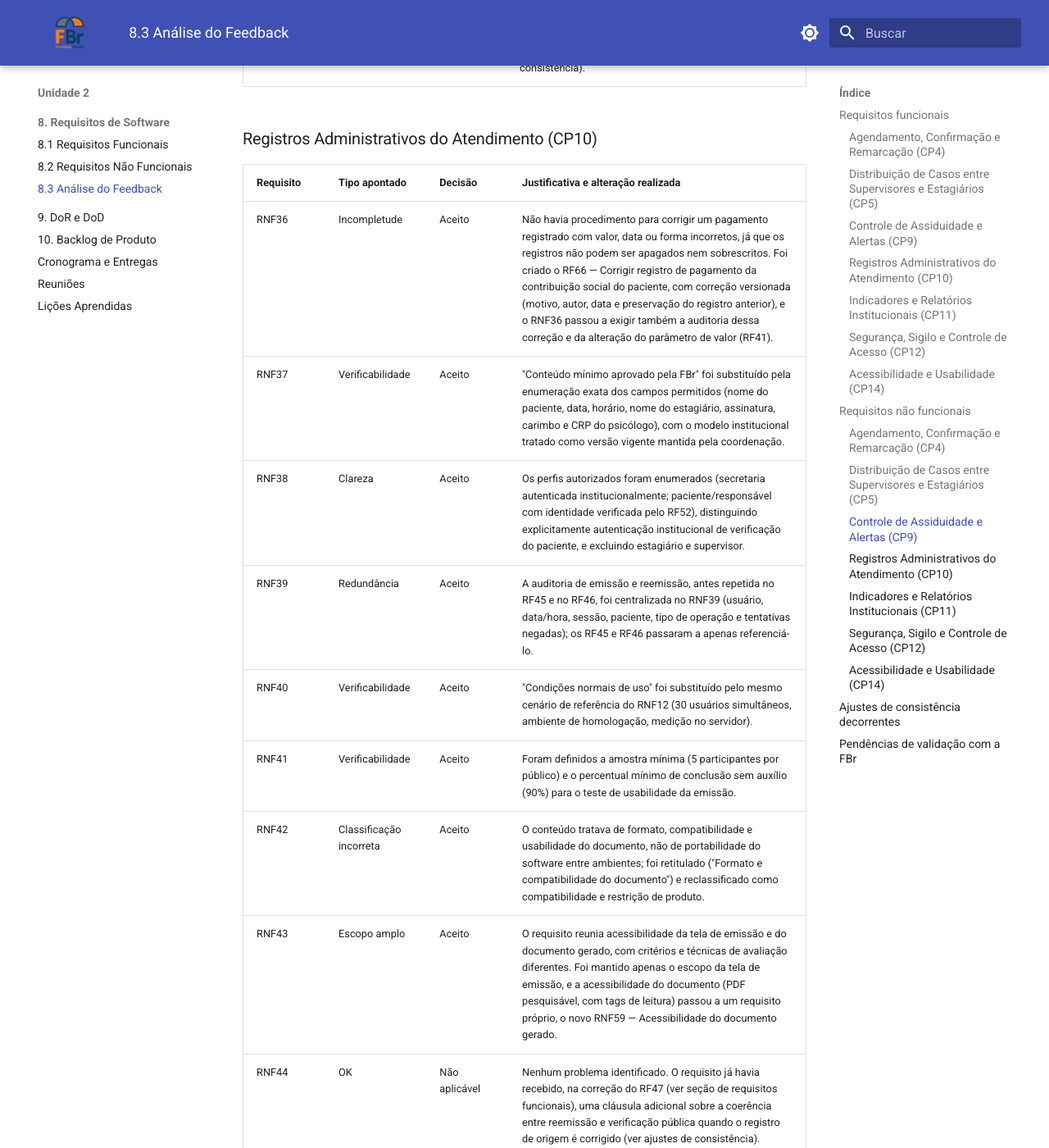
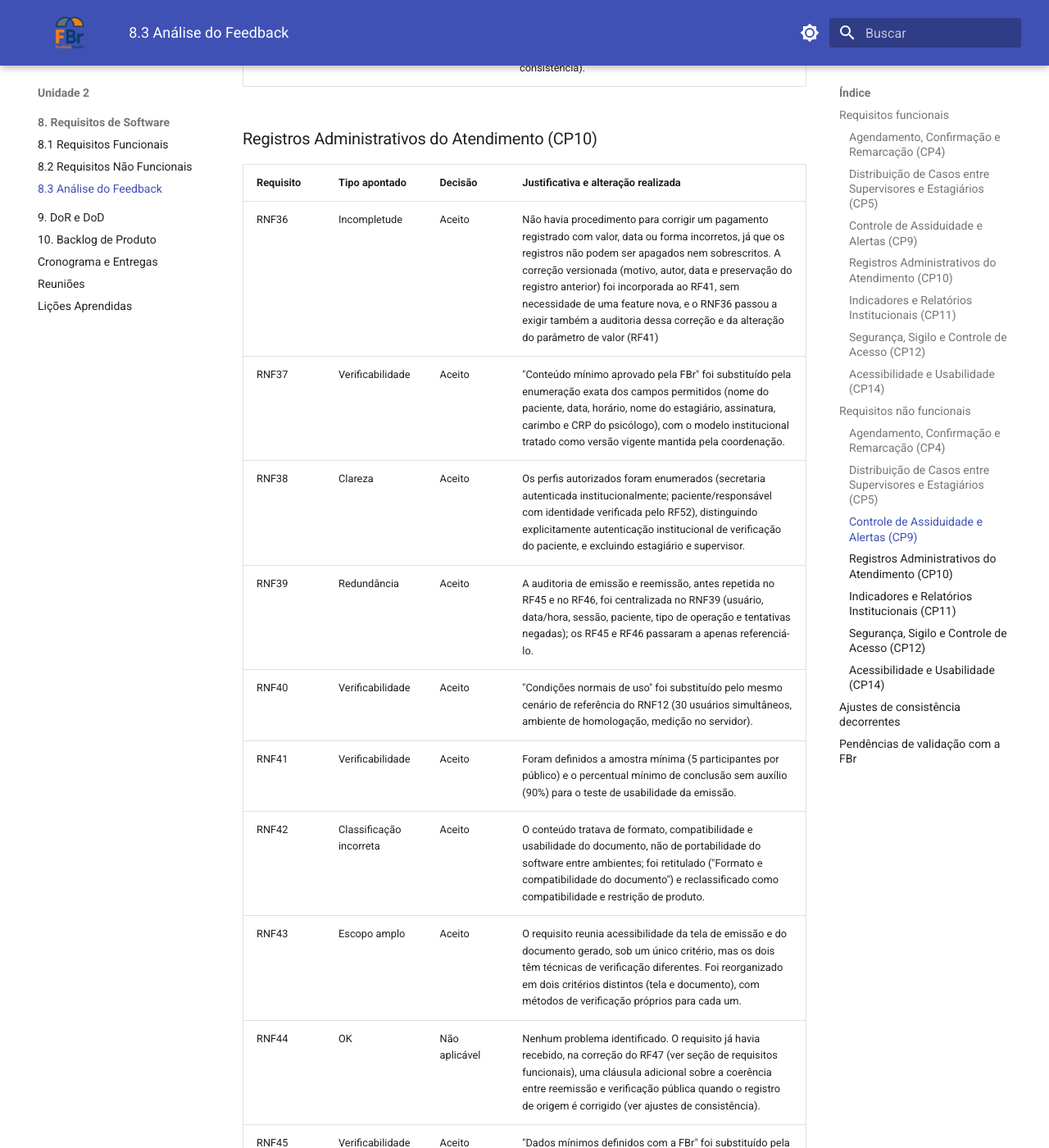
Before and after one commit to mdsreq-fga-unb/REQ-2026.2-T02-ClinicaEscolaFBr, an MkDocs documentation site: the page built from docs/unidade-2/requisitos/analise-feedback.md, in a window 1280 px wide and 1400 px high, scrolled down 10175 px. Shown: the whole window at 82% size. Built offline with MkDocs 1.6.1 and Material for MkDocs 9.7.7, drawn with Linux system fonts in a browser that asks for light colours.

Commit message:
docs: Resolver erros

```diff
--- a/docs/unidade-2/requisitos/analise-feedback.md
+++ b/docs/unidade-2/requisitos/analise-feedback.md
@@ -133,14 +133,14 @@ As decisões seguem as categorias abaixo:
 
 | Requisito | Tipo apontado           | Decisão       | Justificativa e alteração realizada |
 | --------- | ------------------------ | ------------- | ----------------------------------- |
-| RNF36     | Incompletude             | Aceito        | Não havia procedimento para corrigir um pagamento registrado com valor, data ou forma incorretos, já que os registros não podem ser apagados nem sobrescritos. Foi criado o RF66 — Corrigir registro de pagamento da contribuição social do paciente, com correção versionada (motivo, autor, data e preservação do registro anterior), e o RNF36 passou a exigir também a auditoria dessa correção e da alteração do parâmetro de valor (RF41). |
+| RNF36     | Incompletude             | Aceito        | Não havia procedimento para corrigir um pagamento registrado com valor, data ou forma incorretos, já que os registros não podem ser apagados nem sobrescritos. A correção versionada (motivo, autor, data e preservação do registro anterior) foi incorporada ao RF41, sem necessidade de uma feature nova, e o RNF36 passou a exigir também a auditoria dessa correção e da alteração do parâmetro de valor (RF41) |
 | RNF37     | Verificabilidade         | Aceito        | "Conteúdo mínimo aprovado pela FBr" foi substituído pela enumeração exata dos campos permitidos (nome do paciente, data, horário, nome do estagiário, assinatura, carimbo e CRP do psicólogo), com o modelo institucional tratado como versão vigente mantida pela coordenação. |
 | RNF38     | Clareza                  | Aceito        | Os perfis autorizados foram enumerados (secretaria autenticada institucionalmente; paciente/responsável com identidade verificada pelo RF52), distinguindo explicitamente autenticação institucional de verificação do paciente, e excluindo estagiário e supervisor. |
 | RNF39     | Redundância              | Aceito        | A auditoria de emissão e reemissão, antes repetida no RF45 e no RF46, foi centralizada no RNF39 (usuário, data/hora, sessão, paciente, tipo de operação e tentativas negadas); os RF45 e RF46 passaram a apenas referenciá-lo. |
 | RNF40     | Verificabilidade         | Aceito        | "Condições normais de uso" foi substituído pelo mesmo cenário de referência do RNF12 (30 usuários simultâneos, ambiente de homologação, medição no servidor). |
 | RNF41     | Verificabilidade         | Aceito        | Foram definidos a amostra mínima (5 participantes por público) e o percentual mínimo de conclusão sem auxílio (90%) para o teste de usabilidade da emissão. |
 | RNF42     | Classificação incorreta | Aceito        | O conteúdo tratava de formato, compatibilidade e usabilidade do documento, não de portabilidade do software entre ambientes; foi retitulado ("Formato e compatibilidade do documento") e reclassificado como compatibilidade e restrição de produto. |
-| RNF43     | Escopo amplo             | Aceito        | O requisito reunia acessibilidade da tela de emissão e do documento gerado, com critérios e técnicas de avaliação diferentes. Foi mantido apenas o escopo da tela de emissão, e a acessibilidade do documento (PDF pesquisável, com tags de leitura) passou a um requisito próprio, o novo RNF59 — Acessibilidade do documento gerado. |
+| RNF43     | Escopo amplo             | Aceito        | O requisito reunia acessibilidade da tela de emissão e do documento gerado, sob um único critério, mas os dois têm técnicas de verificação diferentes. Foi reorganizado em dois critérios distintos (tela e documento), com métodos de verificação próprios para cada um. |
 | RNF44     | OK                       | Não aplicável | Nenhum problema identificado. O requisito já havia recebido, na correção do RF47 (ver seção de requisitos funcionais), uma cláusula adicional sobre a coerência entre reemissão e verificação pública quando o registro de origem é corrigido (ver ajustes de consistência). |
 | RNF45     | Verificabilidade         | Aceito        | "Dados mínimos definidos com a FBr" foi substituído pela enumeração exata do retorno para os três estados do código de verificação — válido, inválido e revogado —, com a mesma terminologia agora usada no RF47. |
 
```
